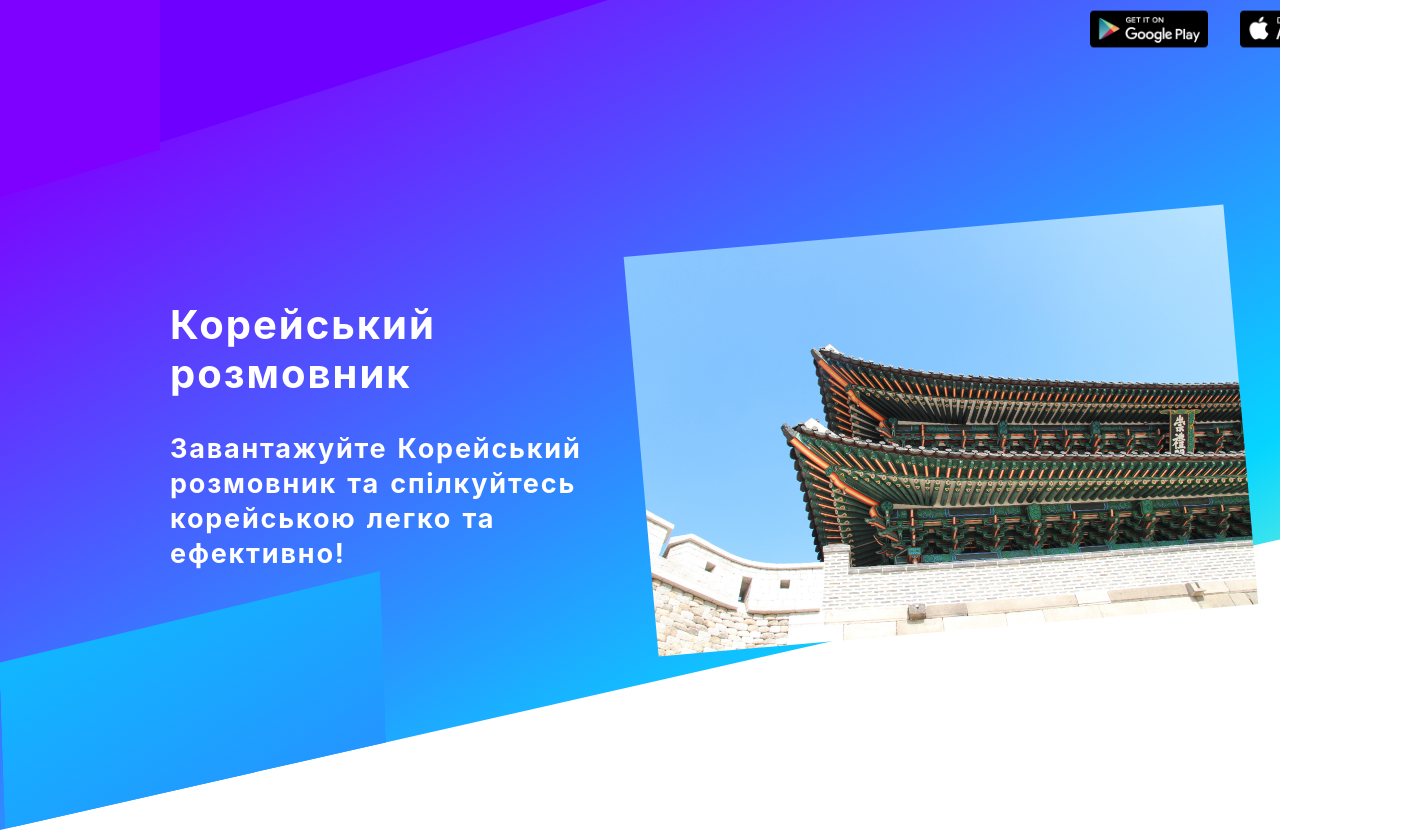
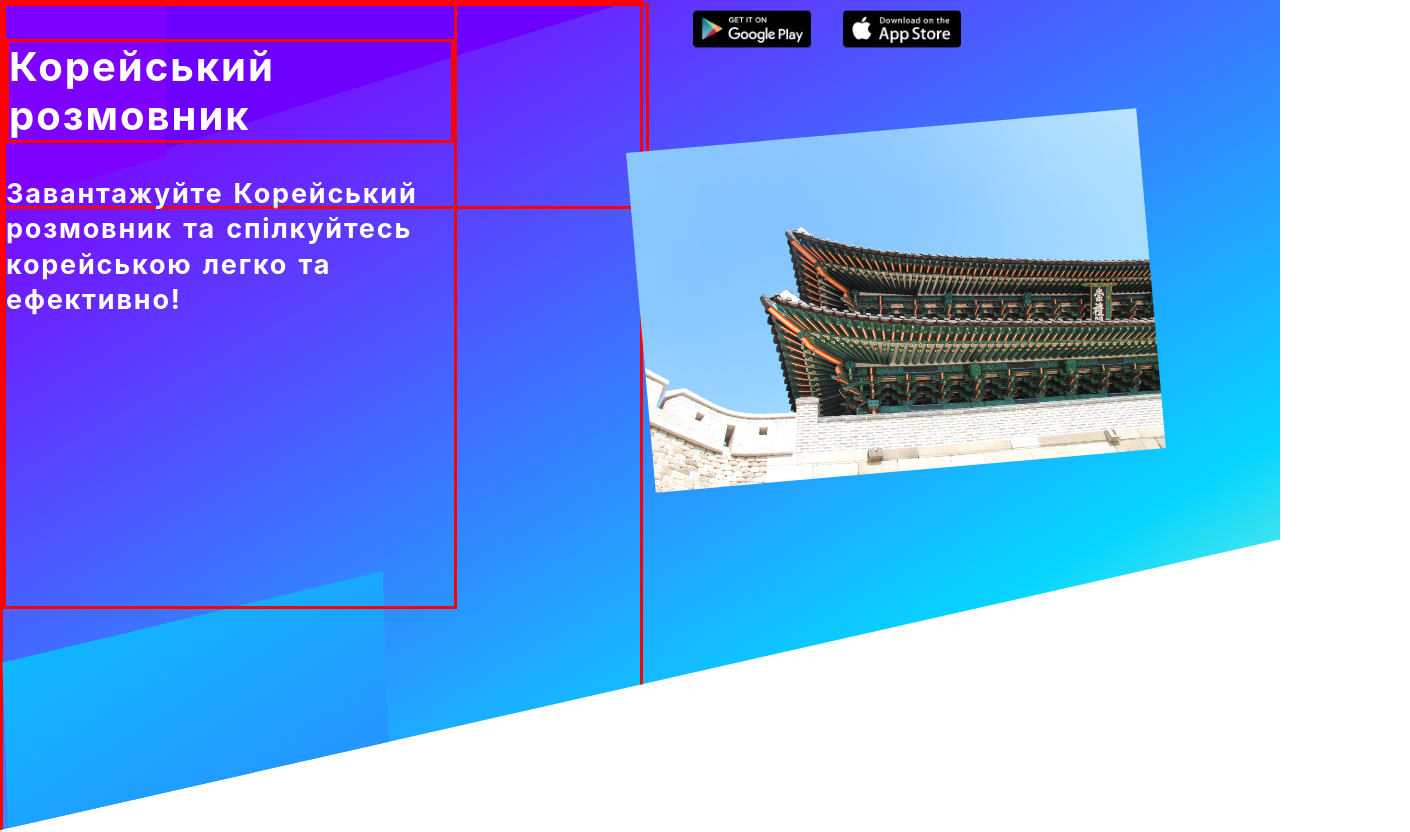
Before and after one commit to KeyToTech/KoreanPhraseBookSite, a React (Create React App) app: page / in a window 1280 px wide. Shown: the top 832 px of the page, 1410 px wide, since content can reach past the window. Built offline with nearby package versions, Linux system fonts and the light colour scheme.

Commit message:
refactoring code header)

```diff
--- a/src/components/header.css
+++ b/src/components/header.css
@@ -1,22 +1,22 @@
 .header {
-    width: 100%;
     height: 900px;
     position: relative;
     margin: 0;
 }
 
-  .header-block{
+.header-block {
     width: 100%;
     height: 830px;
     display: flex;
     flex-direction: row;
     position: relative;
     margin: 0;
-    background-image:  linear-gradient(150deg, #7e00ff 10%, #05d5ff 75%, #a6ffcb 94%);
+    background-image: linear-gradient(150deg, #7e00ff 10%, #05d5ff 75%, #a6ffcb 94%);
     clip-path: polygon(0 0, 100% 0%, 100% 65%, 0% 100%);
 }
 
 .left_header_block {
+    border: red solid;
     width: 50%;
     height: 1000px;
     margin: 0;
@@ -25,6 +25,7 @@
 }
 
 .left_top_block {
+    border: red solid;
     width: 50%;
     height: 200px;
     display: flex;
@@ -64,9 +65,13 @@
 
 .average_header_block {
     width: 50%;
-    margin-left: 250px;
     text-align: left;
     position: absolute;
+}
+
+.title {
+    border: red solid;
+size:2px;
 }
 
 .logo_header {
@@ -77,10 +82,10 @@
 }
 
 .info_header_block {
+    border: red solid;
     width: 70%;
     height: 600px;
-    margin-top: 300px;;
-    margin-left: -80px;
+    margin: 0;
     position: relative;
 }
 
@@ -99,7 +104,7 @@
     text-align: center;
     margin-top: -10px;
     margin-right: 0;
-    margin-left: 450px;
+    margin-left: 50px;
     display: flex;
     flex-direction: row;
     position: absolute;
@@ -118,24 +123,24 @@
     margin-top: -20px;
 }
 
-  .android_img{
+.android_img {
     position: relative;
 }
 
-  .ios_img{
+.ios_img {
     position: relative;
 }
 
 .image_header_block {
-    width: 47%;
+    width: 40%;
     height: auto;
-    margin-top: -600px;
+    margin-top: -700px;
     margin-left: 50%;
     position: absolute;
     text-align: right;
 }
 
-  .header_image{
+.header_image {
     width: 100%;
     position: relative;
     margin: 0;
@@ -163,6 +168,14 @@
     letter-spacing: 1.8px;
 }
 
-  .app-name{
+.app-name {
     font-size: 20px;
 }
+
+@media only screen and (max-width: 922px) {
+
+    .header {
+        border: red solid;
+    }
+
+}
```
Also changed, not shown: src/components/header.js (+4 -3 lines). Lines whose indentation alone changed are shown as unchanged.
